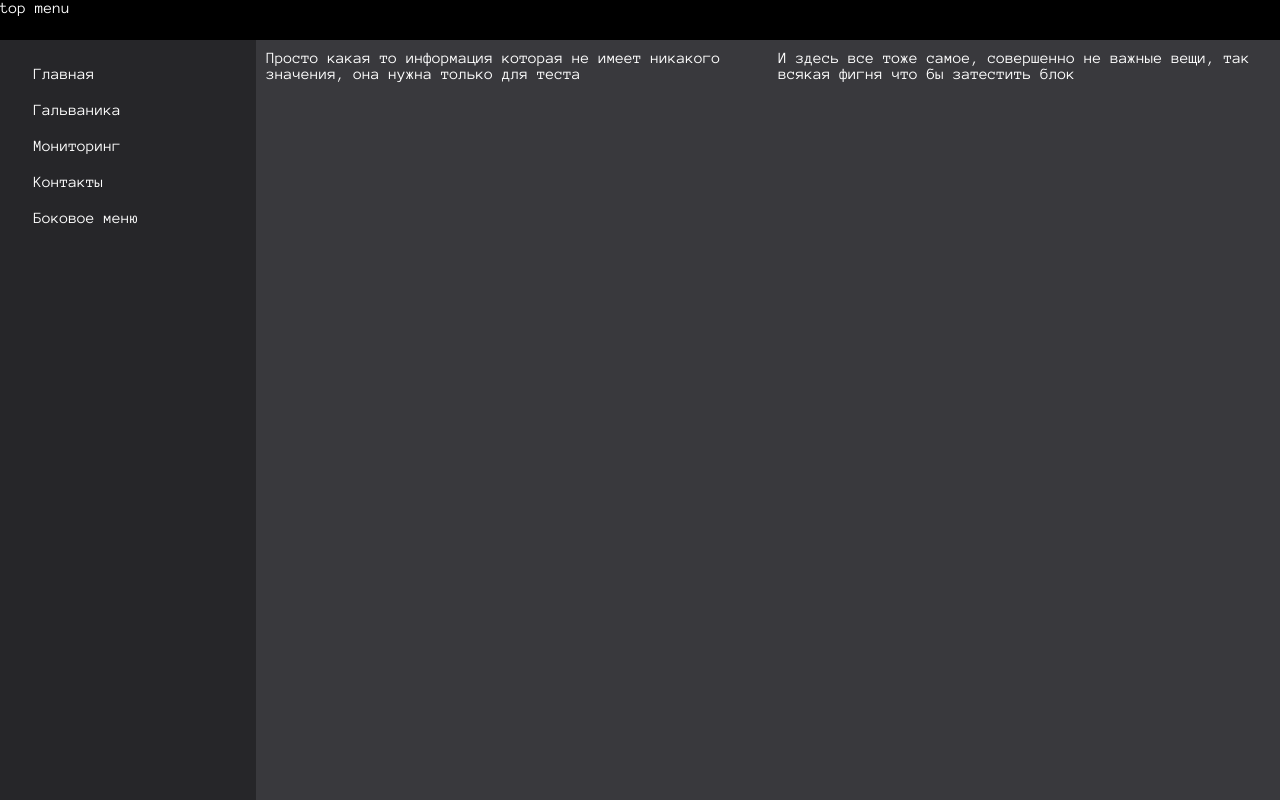
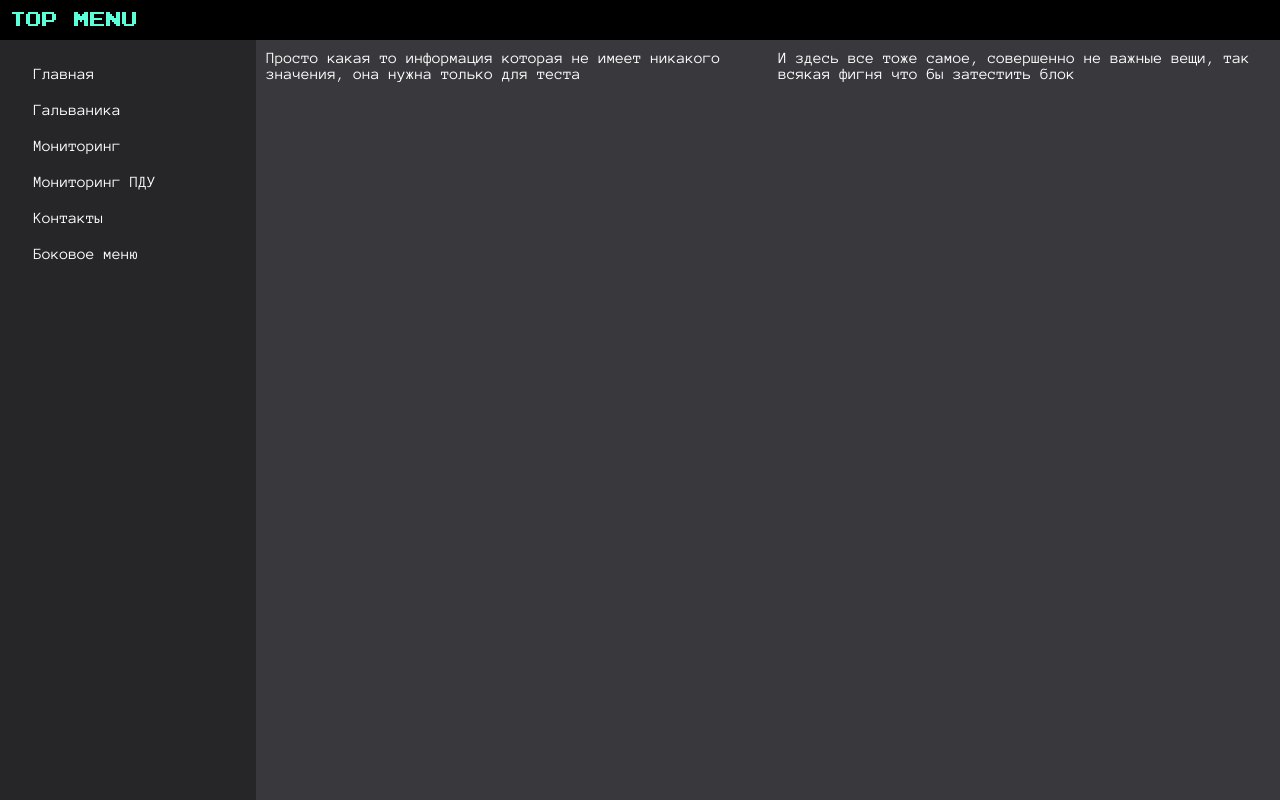
Before and after one commit to kaymantex68/site_ver2, a React (Create React App) app: page / in a window 1280 px wide. Built offline with nearby package versions, Linux system fonts and the light colour scheme; grey boxes are pictures that could not be loaded.

Commit message:
office 10

```diff
--- a/src/App.js
+++ b/src/App.js
@@ -21,7 +21,7 @@ function App() {
     </div>
       <div className={classes.main_window}>
         <div className={classes.div1}>
-          <div className={(topmenu === true) ? classes.div_top_menu : classes.div_top_menu_2}>top menu</div>
+          <div className={(topmenu === true) ? classes.div_top_menu : classes.div_top_menu_2}><span className={classes.SpanLogo}>top menu</span></div>
         </div>
         <div className={classes.div2}>
           <div className={classes.div3}>
@@ -30,6 +30,7 @@ function App() {
                 <li className={classes.Link} ><span className={classes.span_Link} onClick={() => { setfirst_col_main(true); setsecond_col_main(false);  setthird_col_main(true); setforth_col_main(false); setMonitoring(false); setLeftMenu(true); setTopMenu(true); }}>Главная</span></li>
                 <li className={classes.Link}> <span className={classes.span_Link} onClick={() => { setfirst_col_main(false); setsecond_col_main(true); setthird_col_main(false); setforth_col_main(true); setMonitoring(false); setLeftMenu(true); setTopMenu(true); }}>Гальваника</span></li>
                 <li className={classes.Link}><span className={classes.span_Link} onClick={() => { setfirst_col_main(false);  setsecond_col_main(false); setthird_col_main(false); setforth_col_main(false); setMonitoring(true); setLeftMenu(true); setTopMenu(true); }}>Мониторинг</span></li>
+                <li className={classes.Link}><span className={classes.span_Link} onClick={() => { setfirst_col_main(false);  setsecond_col_main(false); setthird_col_main(false); setforth_col_main(false); setMonitoring(true); setLeftMenu(true); setTopMenu(true); }}>Мониторинг ПДУ</span></li>
                 <li className={classes.Link}><span className={classes.span_Link} onClick={() => { setfirst_col_main(false); setsecond_col_main(false); setthird_col_main(false); setforth_col_main(false); setMonitoring(false); setLeftMenu(false); setTopMenu(false); }}>Контакты</span></li>
                 <li className={classes.Link}><span className={classes.span_Link} onClick={() => { setfirst_col_main(first_col_main);  setthird_col_main(third_col_main); setthird_col_main(third_col_main); setforth_col_main(forth_col_main); setMonitoring(monitoring); setLeftMenu(false); setTopMenu(topmenu); }}>Боковое меню</span></li>
               </ul>
--- a/src/App.module.css
+++ b/src/App.module.css
@@ -22,6 +22,9 @@
     top: 0;
     transition: 0.5s;
     color:white;
+    padding-top: 5px;
+    padding-left: 10px;
+
 }
 
 .div_top_menu_2{
@@ -32,8 +35,14 @@
     top: -100%;
     transition: 0.5s;
     color:white;
+
 }
 
+.SpanLogo{
+    font-size: 2rem;
+    font-family: pixel2;
+    color: #5BFFDA;
+}
 
  .div2{
     position: relative;
```
